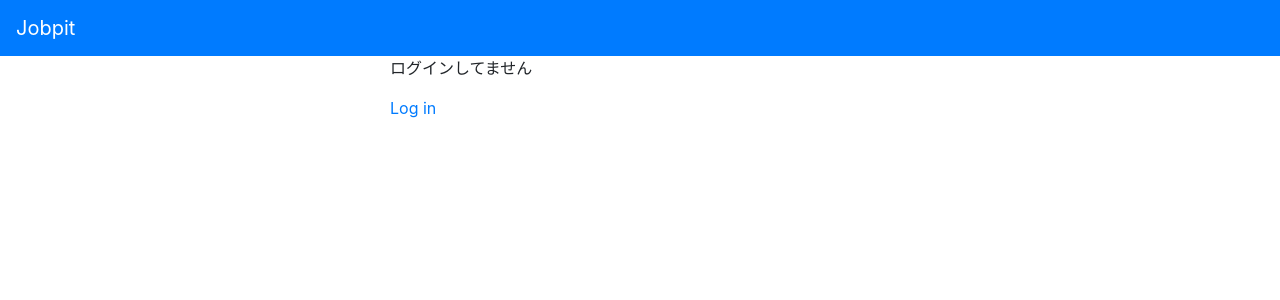
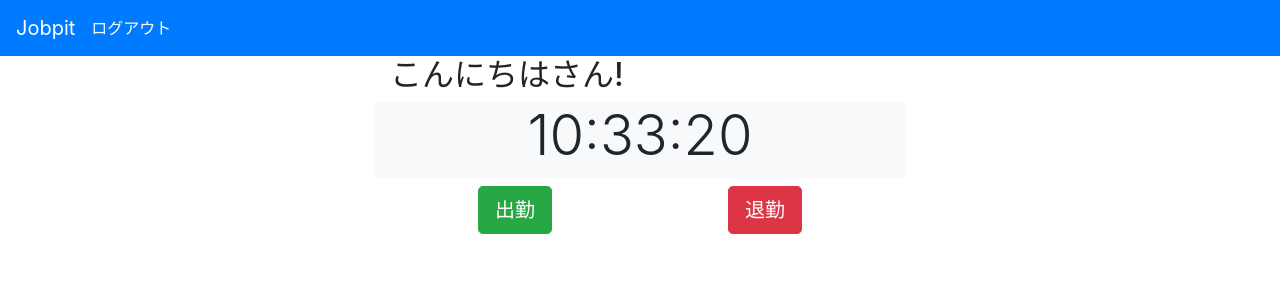
Before and after one commit to korezonzi/app-manage-attend, a Django app: template jobpit/template/home.html in a window 1280 px wide. Shown: the top 300 px of the page. Run offline with Django 3.2, Linux system fonts and the light colour scheme; the template is opened without the code that fills it, so the values that code supplies are empty; some libraries are stand-ins or nearby versions.

Commit message:
出勤・退勤ボタンの動作追加(JS処理)

```diff
--- a/jobpit/template/base.html
+++ b/jobpit/template/base.html
@@ -25,6 +25,30 @@
         {% block content %}
         {% endblock %}
       </div>
+      <!--      JSの記述-->
+      <script>
+        // csrf_tokenを取得する
+        function getCookie(name) {
+          var cookieValue = null;
+          if (document.cookie && document.cookie !== '') {
+            var cookies = document.cookie.split(';');
+            for (var i = 0;i < cookies.length;i++) {
+              var cookie = jQuery.trim(cookies[i]);
+              // Does this cookie string begin with the name we want ?
+              if (cookie.substring(0, name.length + 1) === (name + '=')) {
+                cookieValue = decodeURIComponent(cookie.substring(name.length + 1));
+                break;
+              }
+            }
+          }
+          return cookieValue;
+        }
+
+        function csrfSafeMethod(method) {
+          return (/^(GET|HEAD|OPTIONS|TRACE)%/.test(method));
+        }
+      </script>
+      <!--      JSの記述終了-->
     </main>
   </body>
 </html>
--- a/jobpit/template/home.html
+++ b/jobpit/template/home.html
@@ -3,13 +3,116 @@
 <!--親テンプレート(base.html)と同じtitleやcontentが使用出来る-->
 <!--titleなどは任意の文字でok-->
 {% block title %}Home{% endblock %}
+
+{% block navbar %}
+<span class="navbar-text">
+  <a href="{% url 'logout' %}">ログアウト</a>
+</span>
+{% endblock %}
+
 {% block content %}
-    {% if user.is_authenticated %}
-      <p>こんにちは、{{user.username}}さん!</p>
-      <a href="{% url 'logout'%}">Log Out</a>
-    {% else%}
-      <p>ログインしてません</p>
-      <a href="{% url 'login'%}">Log in</a>
-<!--    レンダリングする際にロジックとして書く場合: endif(endfor)のような記述が必要-->
-    {% endif %}
+{% csrf_token %}
+<h2>こんにちは{{user.username}}さん!</h2>
+<div class="row justify-content-md-center bg-light">
+  <h1 class="display-4" id="myClock"></h1>
+</div>
+<div class="container my-2">
+  <div class="row">
+    <div class="d-grid gap-2 mx-auto">
+      <button id='attendance_button' type="button" class="btn btn-lg btn-success">出勤</button>
+    </div>
+    <div class="d-grid gap-2 mx-auto">
+      <button id='leave_button' type="button" class="btn btn-lg btn-danger">退勤</button>
+    </div>
+  </div>
+</div>
+<div id="push_result" class="alert" role="alert" style="display: none"></div>
+
+<!--JS埋め込み-->
+<script>
+  // 時間をリアルタイム表示する
+  function updateClock() {
+    var now = new Date();
+    var hour = now.getHours();
+    var minute = now.getMinutes();
+    var second = now.getSeconds();
+    if (hour < 10) hour = "0" + hour;
+    if(minute < 10) minute = "0" + minute;
+    if(second < 10) second = "0" + second;
+    document.getElementById('myClock').innerHTML = hour + ":"+ minute+":"+ second;
+  }
+  setInterval("updateClock();",1000);
+
+  $('#attendance_button').on('click', function () {
+    $('#push_result').removeClass('alert-danger');
+    $('#push_result').removeClass('alert-info');
+    $('#push_result').hide();
+
+    $.ajax({
+      url: "{% url 'push' %}",
+      method: "POST",
+      dataType: 'json',
+      data: {
+        push_type: 'attendance'
+      },
+        beforeSend: function (xhr, settings) {
+          if(!csrfSafeMethod(settings.type) && !this.crossDomain) {
+            var csrfToken = getCookie("csrftoken");
+            xhr.setRequestHeader("X-CSRFToken", csrfToken);
+        }
+      },
+    })
+    .done(function (data) {
+      console.log(data);
+      console.log(data.attendance_time);
+      if(data.result == 'success') {
+        $('#push_result').text('出勤しました' + data.attendance_time);
+        $('#push_result').addClass('alert-info');
+        $('#push_result').show();
+      } else {
+        $('#push_result').text('既に打刻しています');
+        $('#push_result').addClass('alert-danger');
+        $('#push_result').show();
+      }
+    });
+  });
+
+  $('#leave_button').on('click', function () {
+    $('#push_result').removeClass('alert-danger');
+    $('#push_result').removeClass('alert-info');
+    $('#push_result').hide();
+    $.ajax({
+      url: "{% url 'push' %}",
+      method: "POST",
+      dataType: 'json',
+      data: {
+        push_type : 'leave'
+      },
+      beforeSend: function (xhr, settings) {
+        if (!csrfSafeMethod(settings.type) && !this.crossDomain) {
+          var csrfToken = getCookie("csrftoken");
+          xhr.setRequestHeader("X-CSRFToken", csrfToken);
+        }
+      },
+    })
+    .done(function (data) {
+      console.log(data);
+      if (data.result == 'success'){
+        $('#push_result').text('退勤しました' + data.leave_time);
+        $('#push_result').addClass('alert-info');
+        $('#push_result').show();
+      }
+      else if (data.result == 'not_attended') {
+        $('#push_result').text('まだ出勤打刻がされていません');
+        $('#push_result').addClass('alert-danger');
+        $('#push_result').show();
+      } else {
+        $('#push_result').text('既に退勤打刻がされています');
+        $('#push_result').addClass('alert-danger');
+        $('#push_result').show();
+      }
+    });
+  });
+</script>
+<!--JS埋め込み終了-->
 {% endblock %}
```
